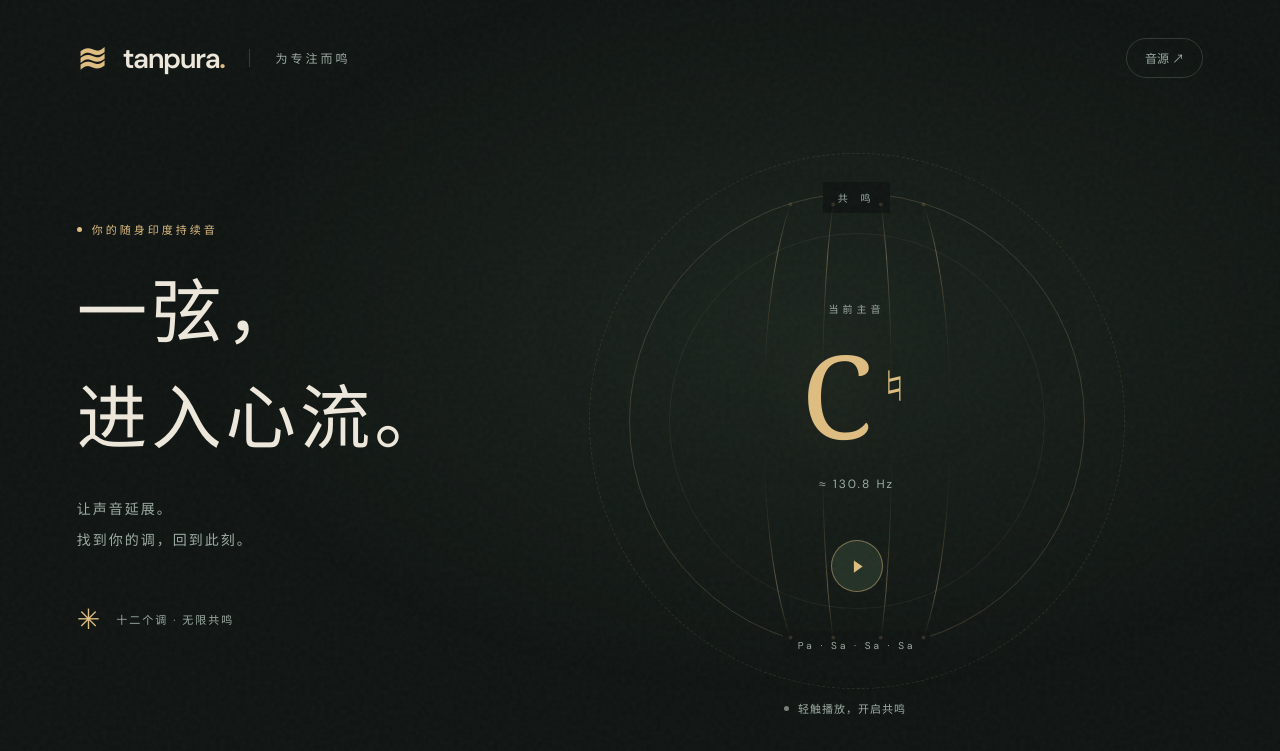
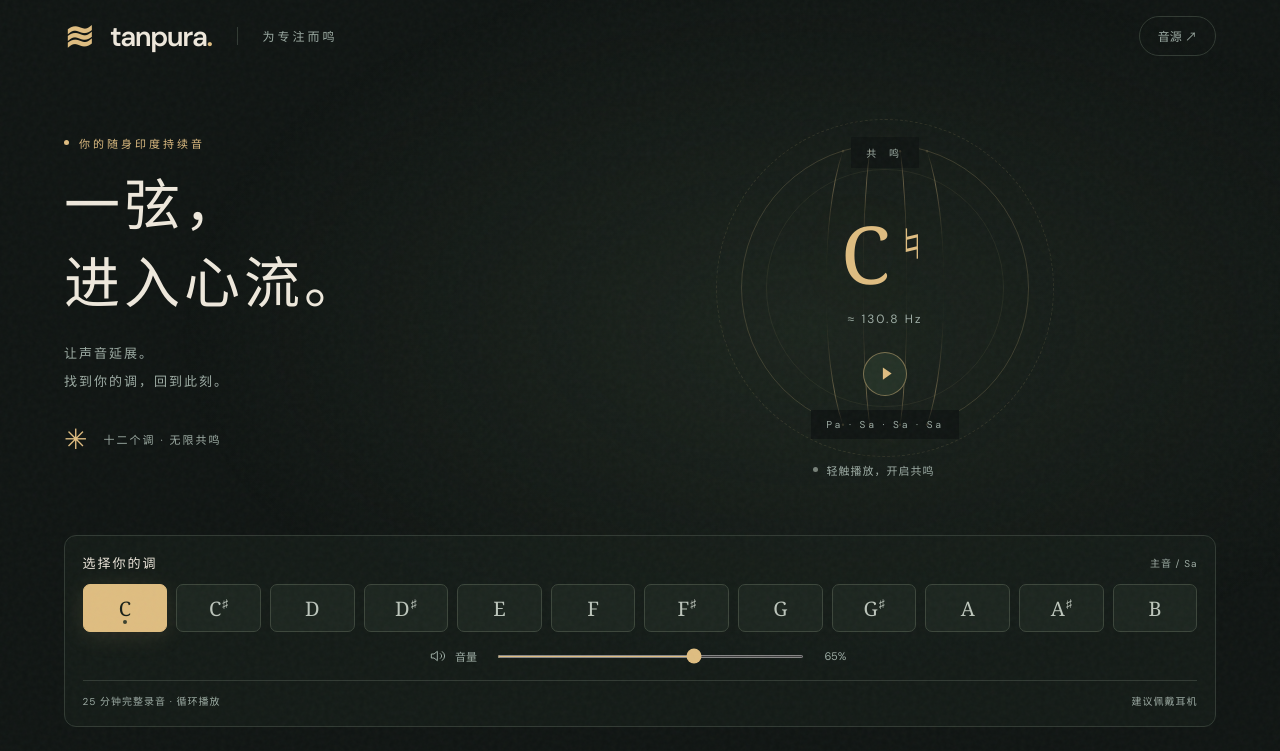
Before and after one commit to exxxdox/tanpura-drone, a React (Vite) app: page / in a window 1280 px wide. Shown: the top 751 px of the page. Built offline with nearby package versions, Linux system fonts and the light colour scheme.

Commit message:
Update Site source

```diff
--- a/src/style.css
+++ b/src/style.css
@@ -26,3 +26,31 @@
 .playing .equalizer i{height:10px;transform-origin:center;transform:scaleY(calc(.2 + var(--energy)*.8));transition:transform .12s}
 .playing .equalizer i:nth-child(2){height:14px}.playing .equalizer i:nth-child(3){height:7px}.playing .equalizer i:nth-child(4){height:12px}
 @media(prefers-reduced-motion:reduce){.resonance-halo,.resonance-wave{display:none}}
+
+/* 桌面按可视高度分配琴盘与控制区，避免 2K 屏幕缩放后固定间距撑出滚动条。 */
+@media(min-width:1000px) and (min-height:700px){
+  .app-shell{--gutter:clamp(32px,5vw,96px);height:100dvh;display:grid;grid-template-rows:auto minmax(0,1fr) auto}
+  header{width:100%;max-width:1800px;margin-inline:auto;height:clamp(72px,8dvh,112px);padding-inline:var(--gutter)}
+  main{width:100%;max-width:1800px;min-height:0;margin:0 auto;padding:0 var(--gutter) clamp(18px,3dvh,40px);grid-template-columns:minmax(0,1fr) minmax(0,1.35fr);grid-template-rows:minmax(0,1fr) auto;row-gap:clamp(16px,2.4dvh,32px)}
+  .intro,.instrument{min-width:0}
+  .intro h1{font-size:clamp(40px,min(4.5vw,7dvh),84px);margin-block:clamp(16px,2dvh,28px);line-height:1.4}
+  .intro-bottom{margin-top:clamp(16px,3dvh,40px)}
+  .orbit-scene{width:min(100%,740px,calc(100dvh - 440px))}
+  #pitch{font-size:clamp(72px,12dvh,132px)}
+  .controls{margin-top:0;min-width:0;padding:clamp(16px,2.2dvh,28px)}
+  .control-head{margin-bottom:clamp(12px,1.5dvh,20px)}
+  .keys{grid-template-columns:repeat(12,minmax(0,1fr))}
+  .key{height:clamp(48px,5dvh,64px)}
+  .volume{margin-block:clamp(14px,2dvh,24px)}
+  .volume input{min-width:0}
+  .control-foot{padding-top:12px}
+  footer{width:calc(100% - 2*var(--gutter));max-width:calc(1800px - 2*var(--gutter));margin:0 auto;padding:16px 0;min-height:48px;align-items:center}
+}
+/* 矮窗口优先保留调性、频率和播放按钮，移除重复的主音标签以避免重叠。 */
+@media(min-width:1000px) and (min-height:700px) and (max-height:850px){
+  .pitch-kicker{display:none}
+  .pitch-display{transform:translateY(-24px)}
+  #pitch{font-size:clamp(64px,10dvh,84px)}
+  .play{width:44px;height:44px;left:calc(50% - 22px)}
+  .intro p{font-size:13px}
+}
```
Also changed, not shown: 2 other files (tests, documents, lock files or other folders).
